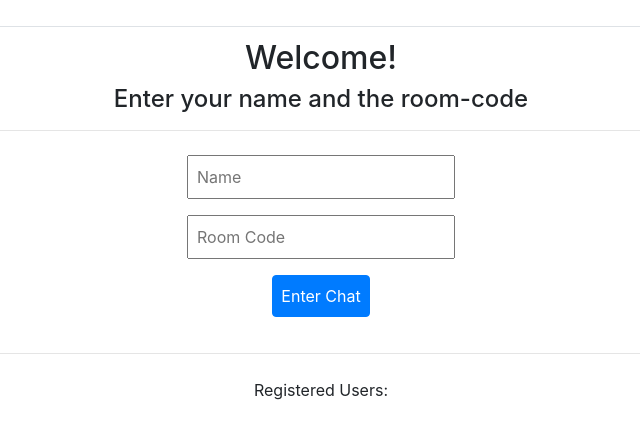
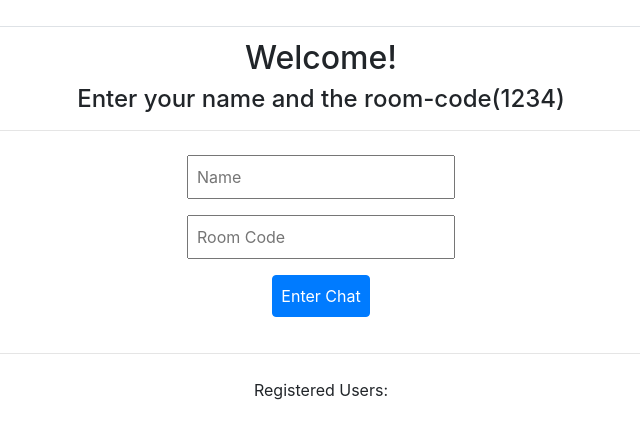
Before and after one commit to Drishtantr/Chat-App, a Vue app: page / in a window 1280 px wide. Shown: the top 438 px of the page, without its empty margins (319-959 px from the left). Built offline with nearby package versions, Linux system fonts and the light colour scheme; what vuefire would draw is missing.

Commit message:
Room code update

```diff
--- a/src/components/HelloWorld.vue
+++ b/src/components/HelloWorld.vue
@@ -5,7 +5,7 @@
         <tr>
           <td v-if="status == false">
             <h2>Welcome!</h2>
-            <h4>Enter your name and the room-code</h4>
+            <h4>Enter your name and the room-code(1234)</h4>
             <hr>
             <div><input type="text" id="fname" class="p-2 m-2" v-model="username" name="fname" placeholder="Name" required></div>
             <div><input type="text" class="p-2 m-2" id="fname" v-model="password" v-on:keyup.enter="addItem()" name="pword" placeholder="Room Code" required></div>
```
